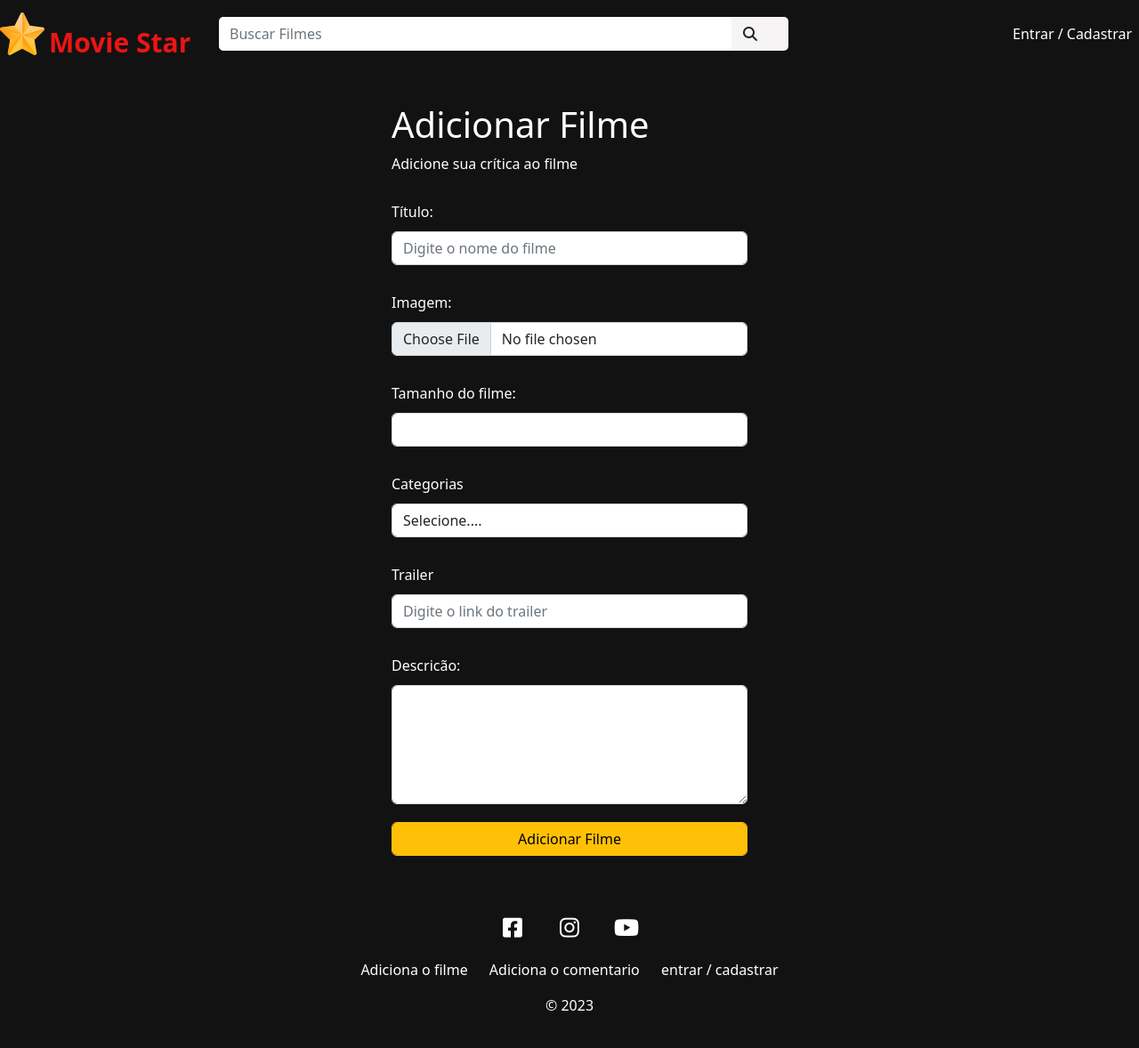
After one commit to BSDO/php, a PHP site: page /newmovie.php in a window 1280 px wide. The commit adds this page. Shown: the whole page at 89% size. Run offline with PHP 8.4, Linux system fonts and the light colour scheme.

Commit message:
Tela de filmes adicionada, funções sendo implementadas

```diff
--- a/projeto_03/css/style.css
+++ b/projeto_03/css/style.css
@@ -145,6 +145,26 @@
 
 
 
+/* Ediçao de filmes */
+
+.new-movie-container > form > div.form-group{
+    margin-top: 20px;
+}
+
+.new-movie-container > form > div.form-group > label{
+    padding: 10px 0;
+}
+
+
+.new-movie-container > form > .btn
+{
+    margin-top: 20px;
+
+}
+
+
+
+
 
 
 /* footer */
--- a/projeto_03/dao/UserDao.php
+++ b/projeto_03/dao/UserDao.php
@@ -20,6 +20,7 @@
         }
 
         public function buildUser($data){
+
             $usermodels = new Users();
 
             $usermodels->iduser = $data["iduser"];
--- /dev/null
+++ b/projeto_03/newmovie.php
@@ -0,0 +1,68 @@
+<?php
+
+    require_once("templates/header.php");
+    require_once("models/users.php");
+    require_once("dao/UserDao.php");
+
+    $user = new Users(); // chamada classe
+
+    $userDao = new UserDao($link,$BASE_URL); // utiliza dados do banco
+
+    $userData = $userDao->verifyToken(false); // verificaçao de token
+
+
+
+?>
+
+    <div id="main-container" class="container-fluid">
+        <div class="offset-md-4 col-md-4 new-movie-container">
+            <h1 class="page-title">
+                Adicionar Filme
+            </h1>
+            <p class="page-description">
+                Adicione sua crítica ao filme
+            </p>
+            <form action="<?=$BASE_URL?>movie_process.php" id="add-movie-form" method="POST" enctype="multipart/form-data">
+                <input type="hidden" name="type" value="create">
+                <div class="form-group">
+                    <label for="titulo">Título: </label>
+                    <input type="text" class="form-control" name="titulo" placeholder="Digite o nome do filme">
+                </div>
+                <div class="form-group">
+                    <label for="image">Imagem: </label>
+                    <input type="file" class="form-control form-control-file" id="image" name="image">
+                </div>
+                <div class="form-group">
+                    <label for="tamanhofilmes">Tamanho do filme: </label>
+                    <input type="text" class="form-control" id="tamanhofilmes" name="tamanhofilmes">
+                </div>
+                <div class="form-group">
+                    <label for="categoria">Categorias </label>
+                    <select class="form-control" id="categoria" name="categoria">
+                        <option value="">Selecione....</option>
+                        <option value="Ação">Ação</option>
+                        <option value="Drama">Drama</option>
+                        <option value="Romance">Romance</option>
+                        <option value="Terror">Terror</option>
+                        <option value="Ficção">Ficção</option>
+
+                    </select>
+                </div>
+                <div class="form-group">
+                    <label for="trailer">Trailer </label>
+                    <input type="text" class="form-control" id="trailer" name="trailer" placeholder="Digite o link do trailer">
+                </div>
+                <div class="form-group">
+                    <label for="descricao">Descricão:</label>
+                    <textarea name="descricao" id="descricao" rows="5" class="form-control"></textarea>
+                </div>
+
+
+                <input type="submit" class="btn btn-warning form-control" value="Adicionar Filme">
+            </form>
+        </div>
+    </div>
+
+<?php
+    include("templates/footer.php")
+?>
```
Also changed, not shown: projeto_03/dao/FilmeDao.php (added, +83 -0 lines), projeto_03/models/movie.php (added, +49 -0 lines), projeto_03/movie_process.php (added, +112 -0 lines).
